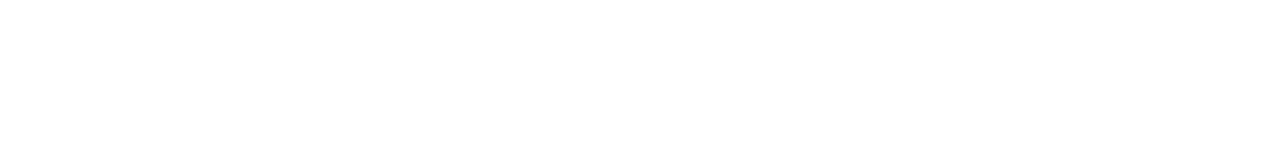
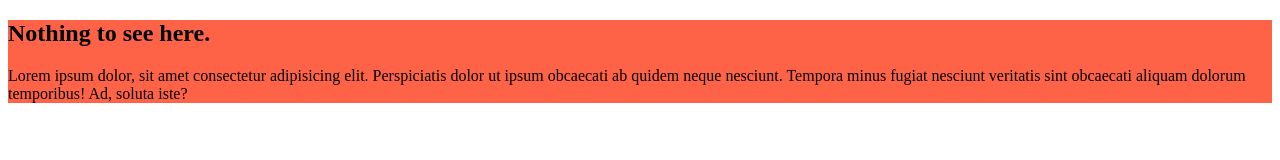
Before and after one commit to mdsoumik278/Nothing, a plain HTML site: page index.html in a window 1280 px wide. Drawn offline with Linux system fonts and the light colour scheme.

Commit message:
add css & some text

```diff
--- a/index.html
+++ b/index.html
@@ -3,9 +3,17 @@
 <head>
     <meta charset="UTF-8">
     <meta name="viewport" content="width=device-width, initial-scale=1.0">
+    <link rel="stylesheet" href="style.css">
     <title>Nothing</title>
 </head>
 <body>
-
+    <div>
+        <h2>
+            Nothing to see here.
+        </h2>
+        <p>
+            Lorem ipsum dolor, sit amet consectetur adipisicing elit. Perspiciatis dolor ut ipsum obcaecati ab quidem neque nesciunt. Tempora minus fugiat nesciunt veritatis sint obcaecati aliquam dolorum temporibus! Ad, soluta iste?
+        </p>
+    </div>
 </body>
 </html>
--- /dev/null
+++ b/style.css
@@ -0,0 +1,3 @@
+div {
+    background-color: tomato;
+}
```
